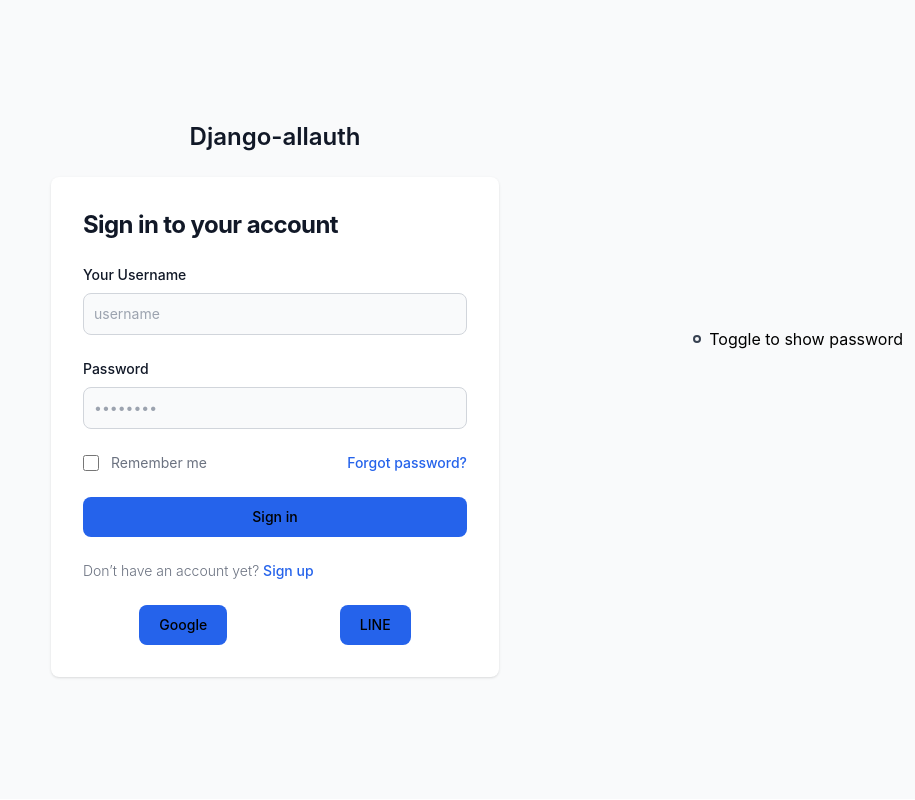
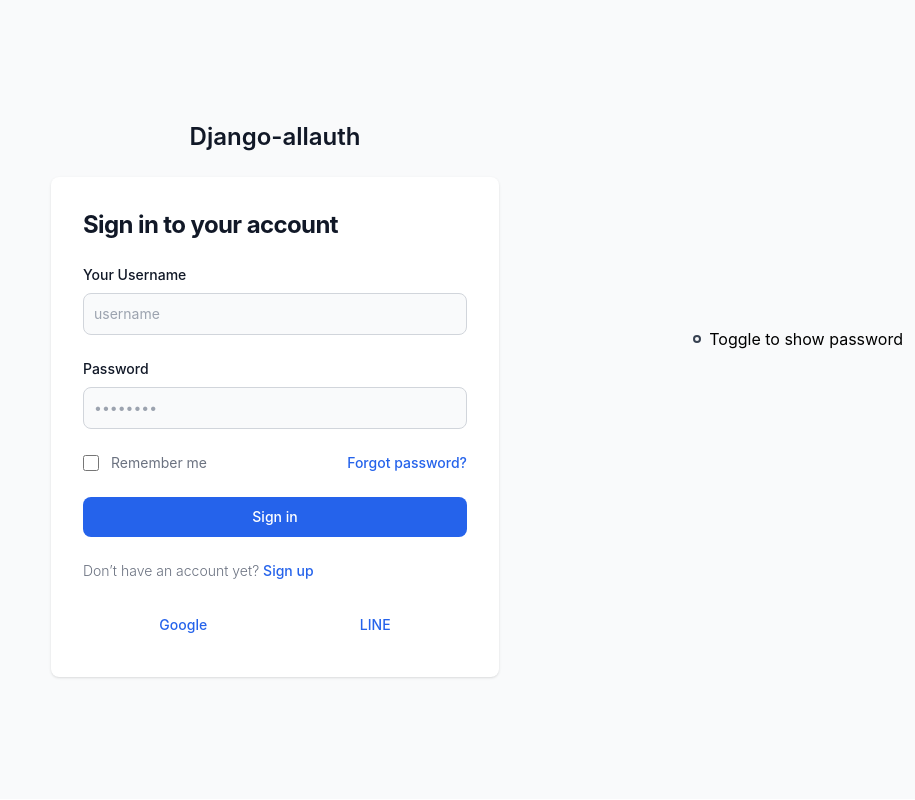
Before and after one commit to chienchuanw/django-blog, a Django app: page /users/login/ in a window 1280 px wide. Shown: the part 61-861 px from the top of the page, without its empty margins (365-1280 px from the left). Run offline with Django 5.2, Linux system fonts and the light colour scheme; style sheets or scripts are compiled from the project's sources.

Commit message:
Modified tailwindcss

```diff
--- a/templates/users/login.html
+++ b/templates/users/login.html
@@ -62,13 +62,13 @@
 						</div>
 						<a href="#" class="text-sm font-medium text-primary-600 hover:underline hover:text-blue-500 dark:text-primary-500">Forgot password?</a>
 					</div>
-					<button type="submit" class="w-full text-black bg-primary-600 hover:bg-primary-700 focus:ring-4 focus:outline-none focus:ring-primary-300 font-medium rounded-lg text-sm px-5 py-2.5 text-center dark:bg-primary-600 dark:hover:bg-primary-700 dark:focus:ring-primary-800 dark:text-white">Sign in</button>
+					<button type="submit" class="w-full text-white bg-primary-600 hover:bg-primary-700 focus:ring-4 focus:outline-none focus:ring-primary-300 font-medium rounded-lg text-sm px-5 py-2.5 text-center dark:bg-primary-600 dark:hover:bg-primary-700 dark:focus:ring-primary-800 dark:text-white">Sign in</button>
 					<p class="text-sm font-light text-gray-500 dark:text-gray-400">
 							Don’t have an account yet? <a href="{% url "users:register" %}" class="font-medium text-primary-600 hover:underline hover:text-blue-500 dark:text-primary-500">Sign up</a>
 					</p>
 					<div class="flex justify-around">
-						<a href="#" class="w-50 text-black bg-primary-600 hover:bg-primary-700 focus:ring-4 focus:outline-none focus:ring-primary-300 font-medium rounded-lg text-sm px-5 py-2.5 text-center dark:bg-primary-600 dark:hover:bg-primary-700 dark:focus:ring-primary-800 dark:text-white">Google</a>
-						<a href="#" class="w-50 text-black bg-primary-600 hover:bg-primary-700 focus:ring-4 focus:outline-none focus:ring-primary-300 font-medium rounded-lg text-sm px-5 py-2.5 text-center dark:bg-primary-600 dark:hover:bg-primary-700 dark:focus:ring-primary-800 dark:text-white">LINE</a>
+						<a href="#" class="w-50 text-primary-600 bg-white focus:ring-4 focus:outline-none focus:ring-primary-300 font-medium rounded-lg text-sm px-5 py-2.5 text-center dark:bg-primary-600 dark:hover:bg-primary-700 dark:focus:ring-primary-800 dark:text-white">Google</a>
+						<a href="#" class="w-50 text-primary-600 bg-white focus:ring-4 focus:outline-none focus:ring-primary-300 font-medium rounded-lg text-sm px-5 py-2.5 text-center dark:bg-primary-600 dark:hover:bg-primary-700 dark:focus:ring-primary-800 dark:text-white">LINE</a>
 					</div>
 				</form>
 			</div>
```
